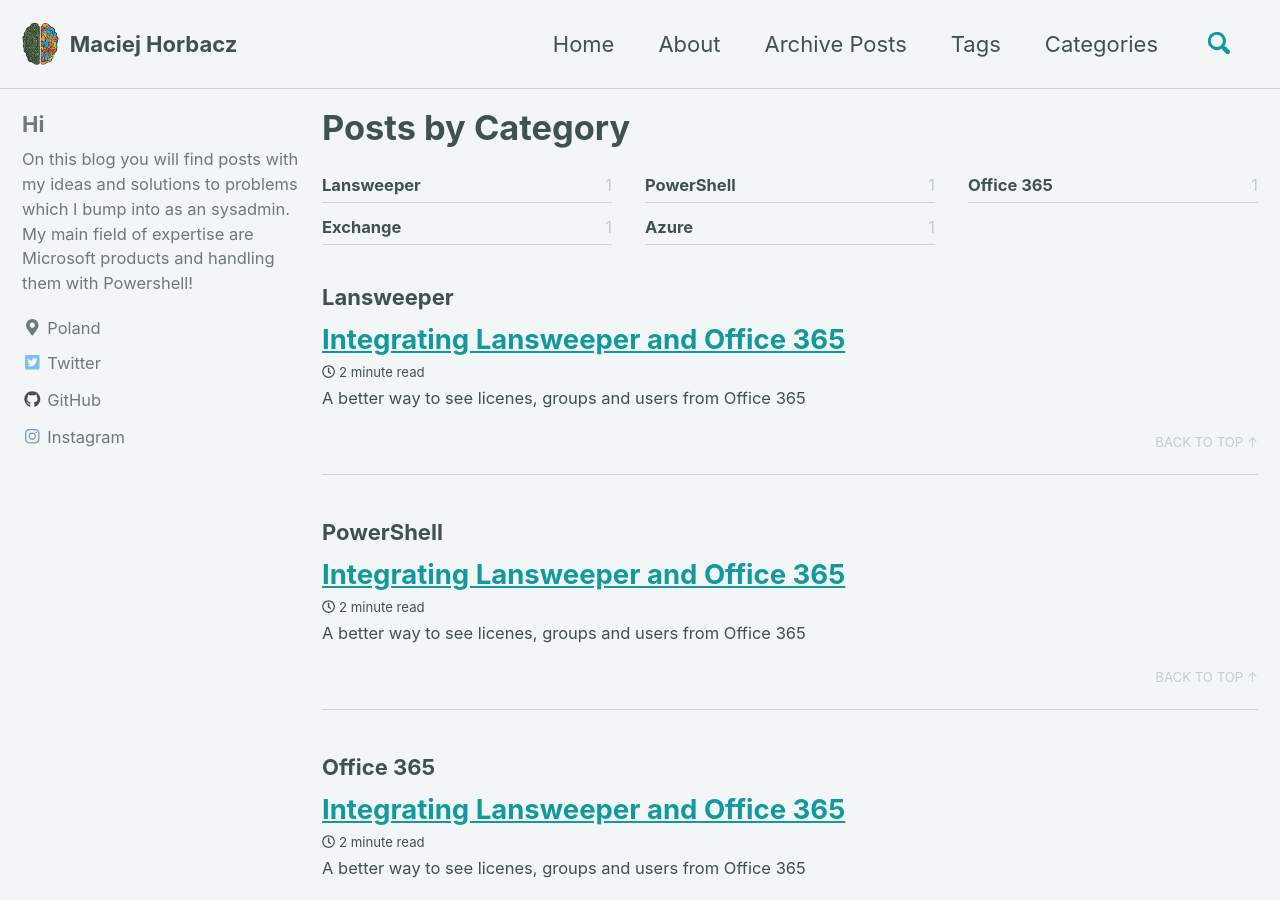
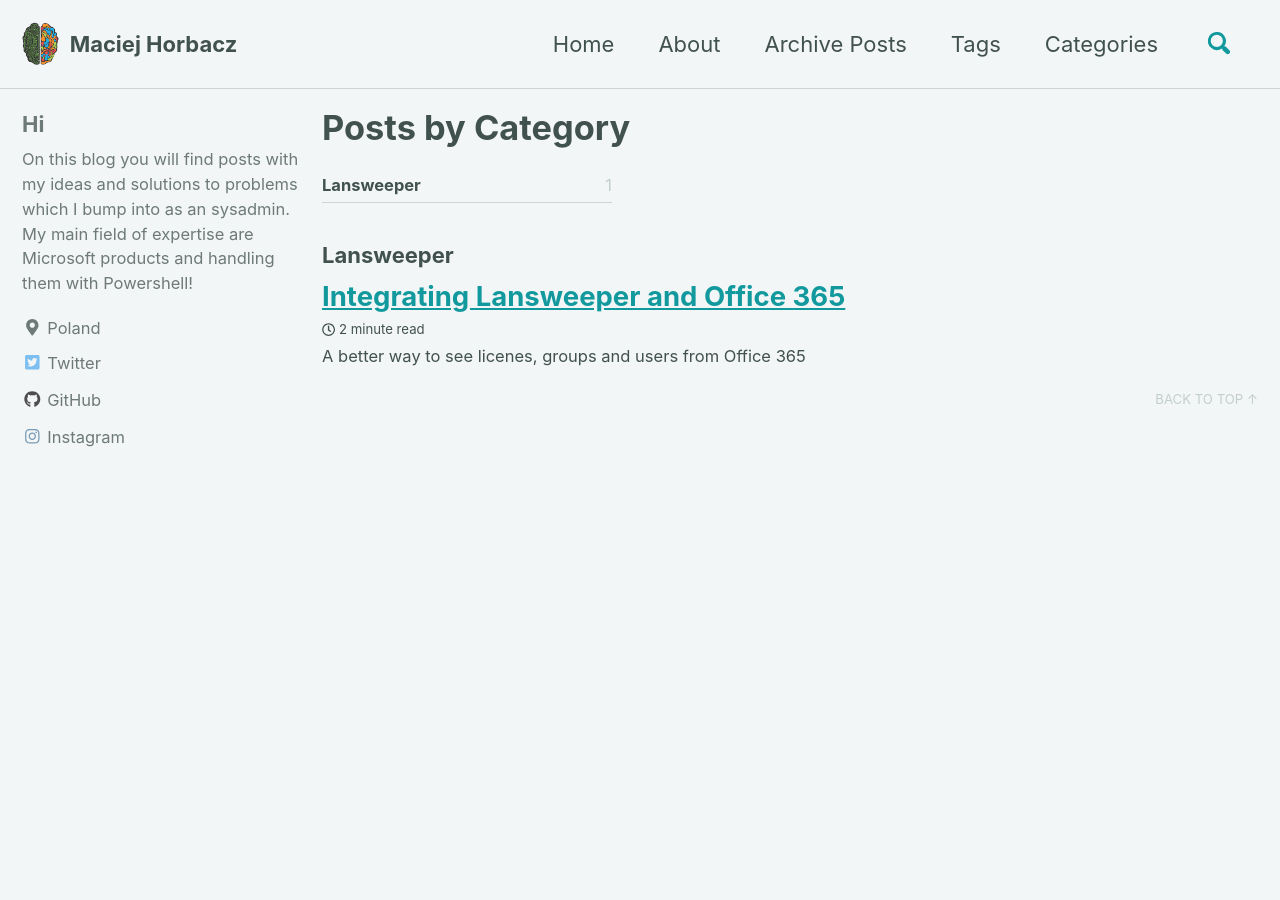
Before and after one commit to UniverseCitiz3n/UniverseCitiz3n.github.io, a Jekyll site: the page built from _pages/category_archive.md, in a window 1280 px wide and 900 px high. Built offline with Jekyll 4.4.1, drawn with Linux system fonts in a browser that asks for light colours; cached includes are drawn as plain includes; nearby versions of some CDN libraries; some of the changed text lies outside the part shown.

Commit message:
one category

```diff
--- a/_posts/2019-09-15-LS-Office365.md
+++ b/_posts/2019-09-15-LS-Office365.md
@@ -3,13 +3,6 @@
 categories:
 
     - Lansweeper
-    - PowerShell
-    - Office 365
-    - Exchange
-    - Azure
-
-
-
 
 tags:
 
```
